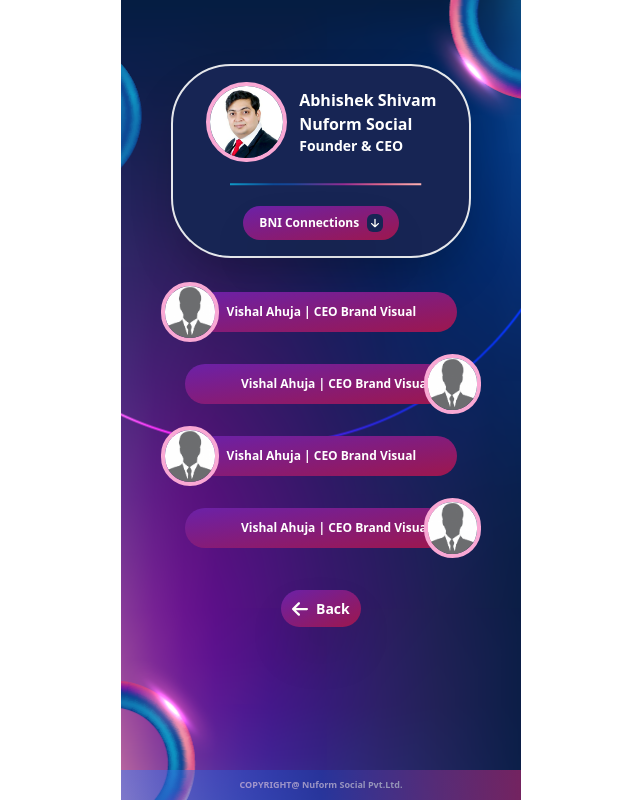
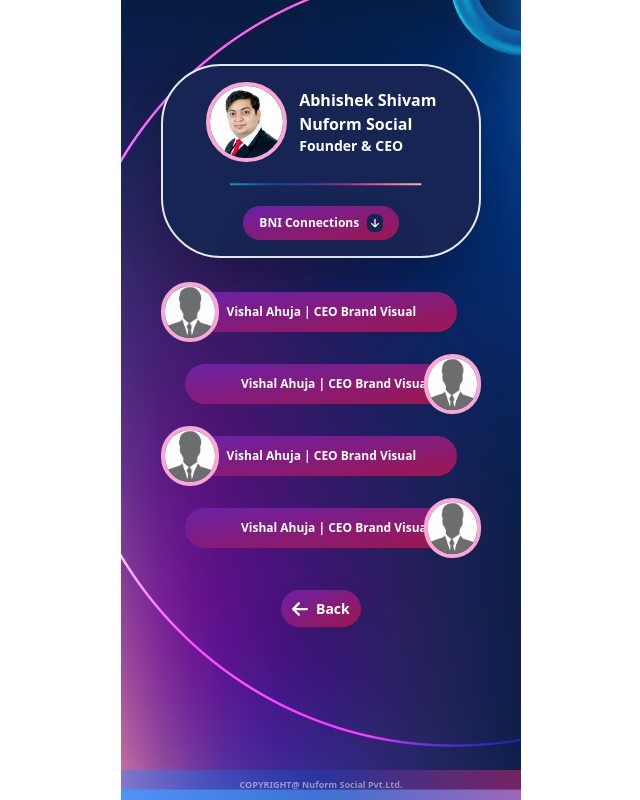
Before and after one commit to vasunuformsocial/visiting-card, a website built with Vite: page Enquiery.html in a window 1280 px wide. Shown: the whole page, without its empty margins (319-959 px from the left). Built offline with nearby package versions, Linux system fonts and the light colour scheme.

Commit message:
fix 2nd page height & width

```diff
--- a/Enquiery.html
+++ b/Enquiery.html
@@ -11,12 +11,12 @@
     <div class="w-auto h-full flex justify-center items-center overflow-x-hidden overflow-y-auto">
 
         <!-- card -->
-        <div class="relative card-2
-                    lg:w-[400px] md:max-w-screen-md sm:max-w-screen-sm
+        <div class="relative card-3
+                    w-[400px]
                     lg:h-screen md:h-auto sm:h-auto bg-blue-400">
 
             <!-- CEO box -->
-            <div class="w-[75%] h-auto bg-blue-950 flex flex-col justify-center items-center py-4 px-8 mt-16 rounded-[60px] shadow-2xl mx-auto
+            <div class="w-[80%] h-auto bg-blue-950 flex flex-col justify-center items-center py-4 px-8 mt-16 rounded-[60px] shadow-2xl mx-auto
                 border-2 border-gradient-to-r from-blue-700 via-pink-800 to-pink-500">
                 <div class="flex gap-x-3 items-center flex-wrap">
                     <div>
--- a/main.css
+++ b/main.css
@@ -10,7 +10,7 @@
 
 .card-1 {
     background-image: url("./images/background-01-04.png");
-    background-size: cover;
+    background-size: autp;
     background-position: center;
 }
 
@@ -28,10 +28,6 @@
 
 .card-3 {
     background-image: url("./images/2nd\ bg-04.png");
-    background-size: cover;
+    background-size: auto;
     background-position: center;
 }
-
-.active {
-    scale: 1;
-}
```
